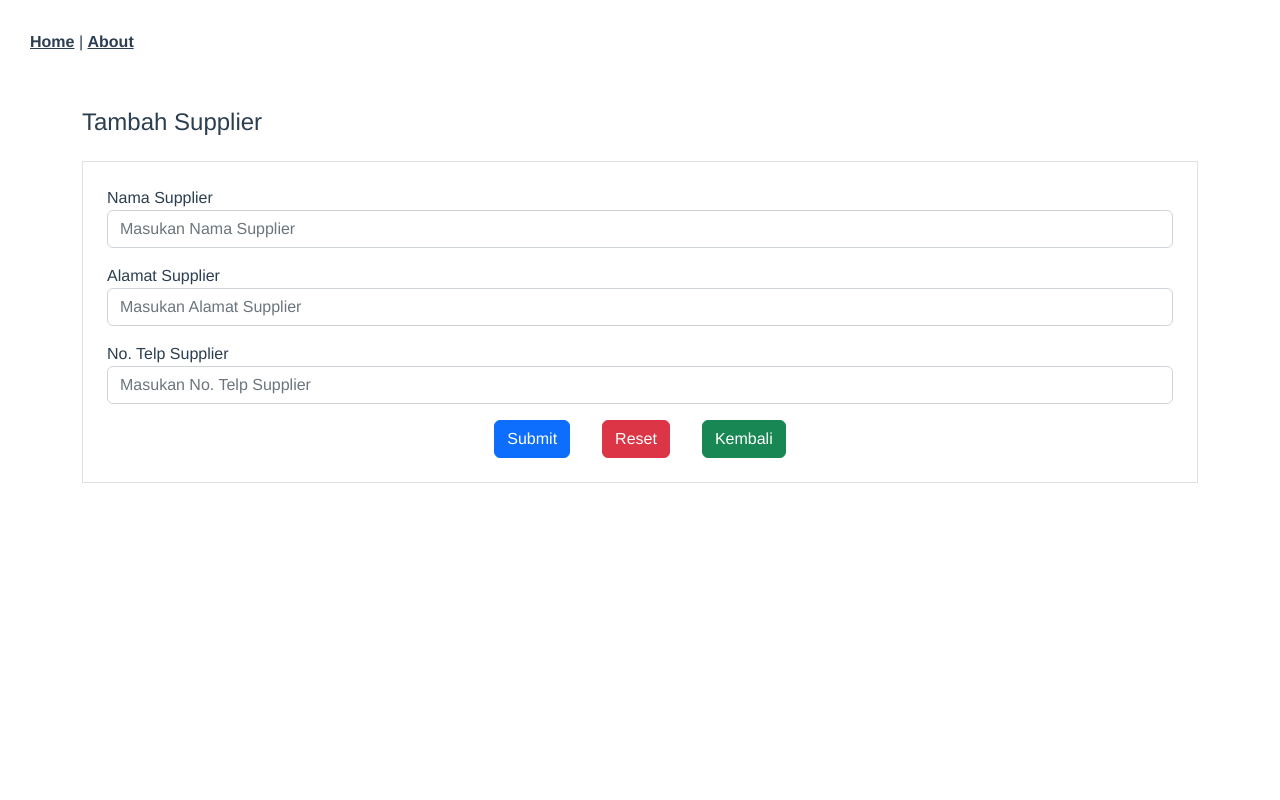
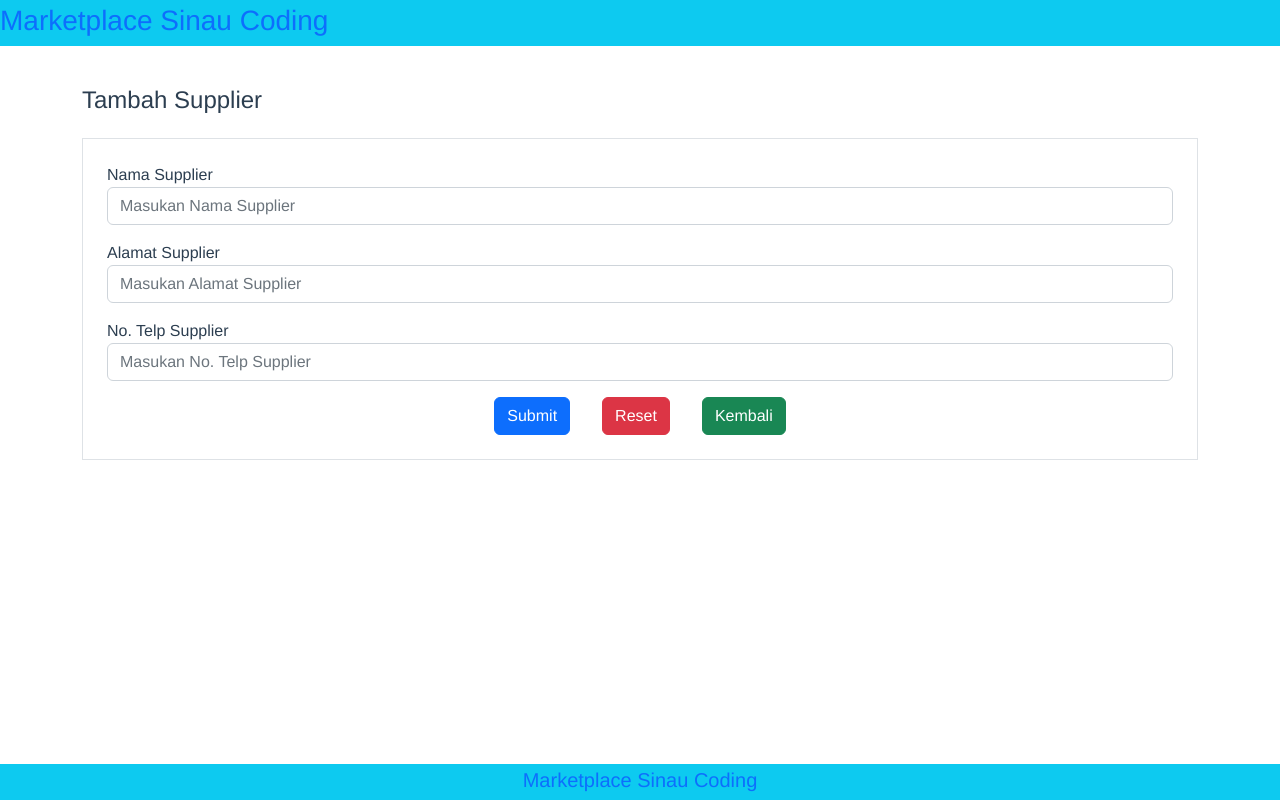
Before and after one commit to mkurniaiqbal/mini-project-sinau-coding, a Vue app: page /create-supplier in a window 1280 px wide. Built offline with nearby package versions, Linux system fonts and the light colour scheme.

Commit message:
Add Section Header & Footer

```diff
--- a/src/App.vue
+++ b/src/App.vue
@@ -1,9 +1,5 @@
 <template>
   <div id="app">
-    <nav>
-      <router-link to="/">Home</router-link> |
-      <router-link to="/about">About</router-link>
-    </nav>
     <router-view />
   </div>
 </template>
--- a/src/components/CreateListSupplier.vue
+++ b/src/components/CreateListSupplier.vue
@@ -1,4 +1,10 @@
 <template>
+    <div>
+
+        <div class="row">
+            <HeaderComp />
+
+        </div>
         <div class="container">
             <div class="my-4">
                 <h4>Tambah Supplier</h4>
@@ -31,11 +37,23 @@
                 </div>
             </b-form>
         </div>
+        <div class="row fixed-bottom">
+            <FooterComp />
+        </div>
+    </div>
+
 </template>
 
 <script>
 import axios from "axios";
+import FooterComp from "@/components/FooterComp.vue";
+import HeaderComp from "@/components/HeaderComp.vue";
 export default {
+    components: {
+        FooterComp,
+        HeaderComp,
+
+    },
     data() {
         return {
             form: {
--- /dev/null
+++ b/src/components/FooterComp.vue
@@ -0,0 +1,7 @@
+<template>
+    <div>
+        <div class="row bg-info text-center mt-5">
+            <h5 class="text-primary pt-1">Marketplace Sinau Coding</h5>
+        </div>
+    </div>
+</template>
--- /dev/null
+++ b/src/components/HeaderComp.vue
@@ -0,0 +1,7 @@
+<template>
+    <div>
+        <div class="row bg-info mb-3">
+            <h3 class="text-primary pt-1">Marketplace Sinau Coding</h3>
+        </div>
+    </div>
+</template>
--- a/src/components/UpdateListBarang.vue
+++ b/src/components/UpdateListBarang.vue
@@ -1,4 +1,10 @@
 <template>
+    <div>
+        <div class="row">
+            <HeaderComp />
+
+        </div>
+
         <div class="container">
             <div class="my-4">
                 <h4 class="my-auto">Update Buku</h4>
@@ -33,11 +39,22 @@
                 </div>
             </b-form>
         </div>
+        <div class="row fixed-bottom">
+            <FooterComp />
+        </div>
+    </div>
 </template>
 
 <script>
 import axios from "axios";
+import FooterComp from "@/components/FooterComp.vue";
+import HeaderComp from "@/components/HeaderComp.vue";
 export default {
+    components: {
+        FooterComp,
+        HeaderComp,
+
+    },
     data() {
         return {
             result: {},
--- a/src/components/UpdateListSupplier.vue
+++ b/src/components/UpdateListSupplier.vue
@@ -1,4 +1,9 @@
 <template>
+    <div>
+        <div class="row">
+            <HeaderComp />
+
+        </div>
         <div class="container">
             <div class="my-4">
                 <h4 class="my-auto">Update Buku</h4>
@@ -17,8 +22,8 @@
                 </b-form-group>
 
                 <b-form-group id="input-group-3" label="No. Telp Supplier:" label-for="input-3">
-                <b-form-input id="input-3" v-model="form.noTelp" placeholder="Masukan Nama No. Telp Supplier" required
-                    class="mb-3"></b-form-input>
+                    <b-form-input id="input-3" v-model="form.noTelp" placeholder="Masukan Nama No. Telp Supplier"
+                        required class="mb-3"></b-form-input>
                 </b-form-group>
 
                 <div class="text-center">
@@ -29,11 +34,22 @@
                 </div>
             </b-form>
         </div>
+        <div class="row fixed-bottom">
+            <FooterComp />
+        </div>
+    </div>
 </template>
 
 <script>
 import axios from "axios";
+import FooterComp from "@/components/FooterComp.vue";
+import HeaderComp from "@/components/HeaderComp.vue";
 export default {
+    components: {
+        FooterComp,
+        HeaderComp,
+
+    },
     data() {
         return {
             result: {},
--- a/src/views/Dashboard.vue
+++ b/src/views/Dashboard.vue
@@ -1,5 +1,8 @@
 <template>
   <div class="container-fluid">
+    <div class="row">
+      <HeaderComp />
+    </div>
     <div class="row">
       <b-col cols="2">
         tes
@@ -9,6 +12,9 @@
         <ListSupplier />
       </b-col>
     </div>
+    <div class="row">
+      <FooterComp />
+    </div>
   </div>
 </template>
 
@@ -16,13 +22,17 @@
 // @ is an alias to /src
 import ListBarang from "@/components/ListBarang.vue";
 import ListSupplier from "@/components/ListSupplier.vue";
-
+import FooterComp from "@/components/FooterComp.vue";
+import HeaderComp from "@/components/HeaderComp.vue";
 
 export default {
   name: "Dashboard",
   components: {
     ListBarang,
     ListSupplier,
+    FooterComp,
+    HeaderComp,
+
   },
 };
 </script>
```
Lines whose indentation alone changed are shown as unchanged.
